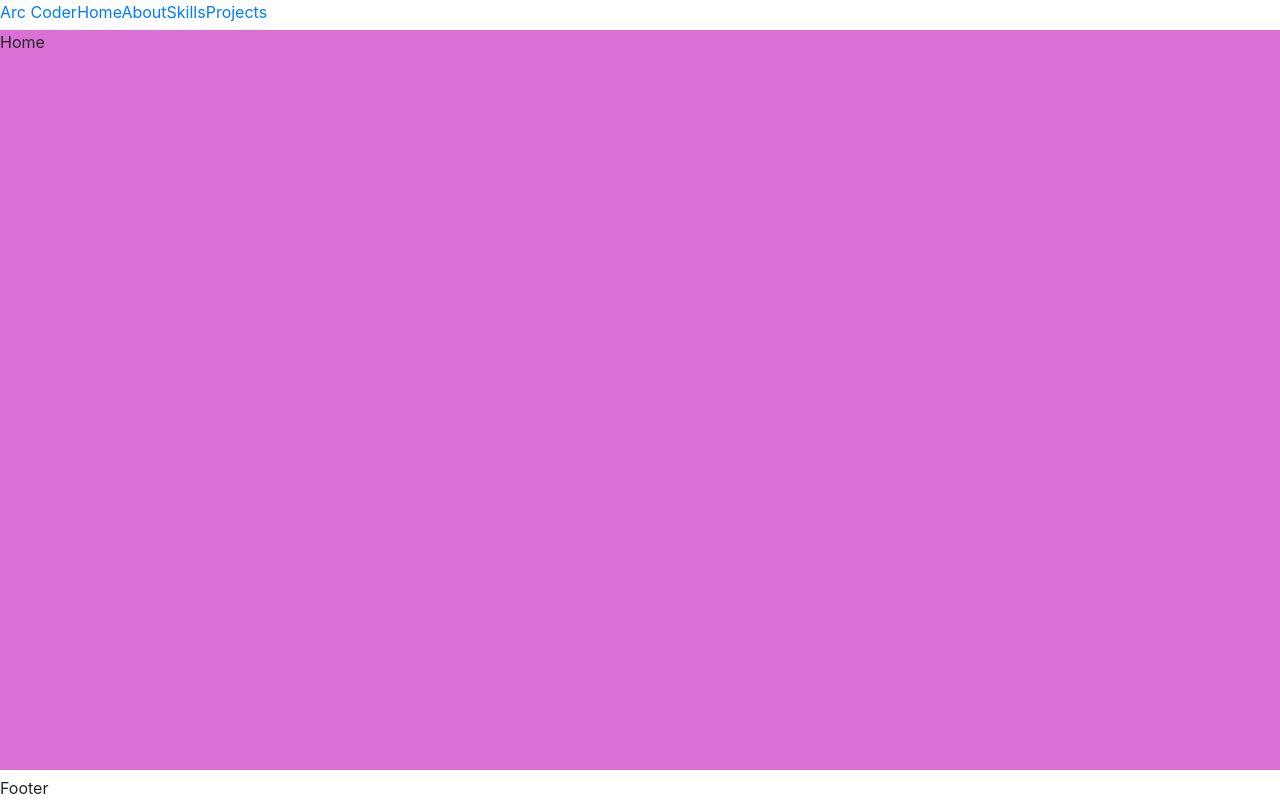
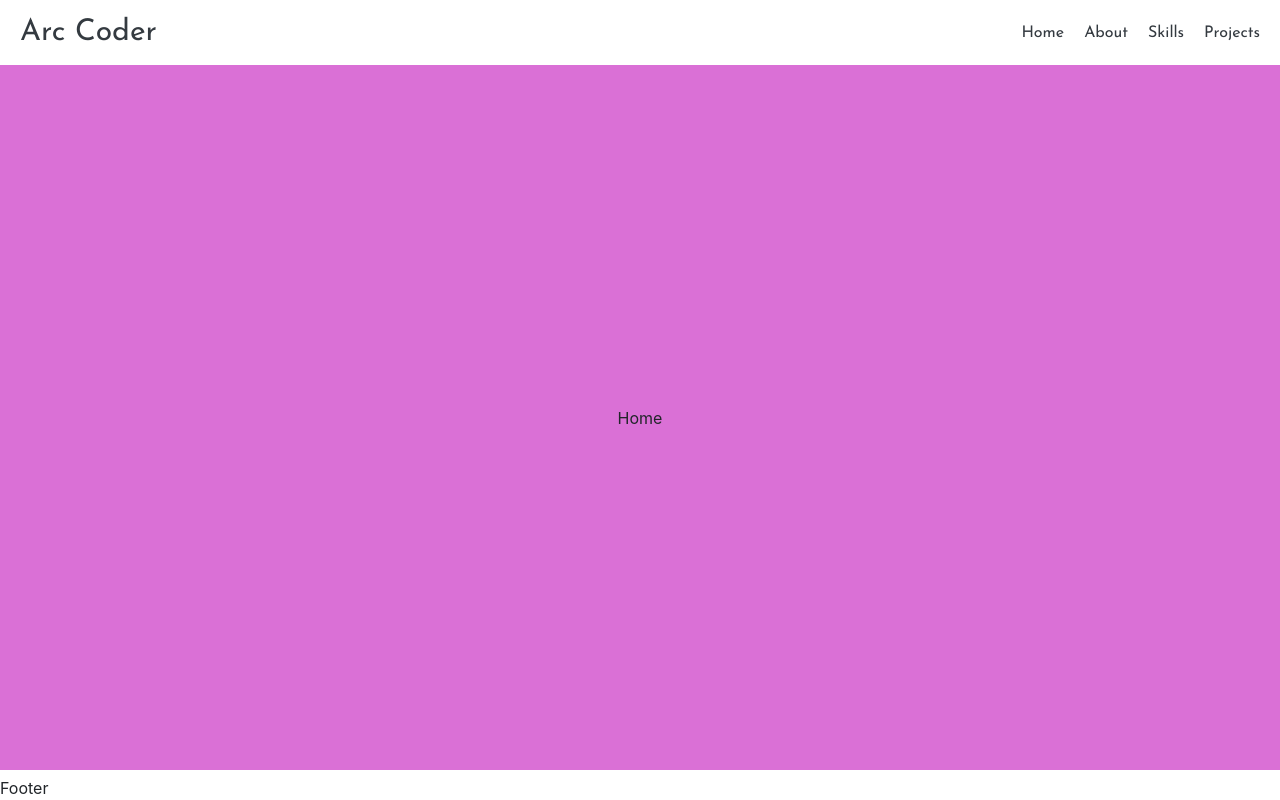
Before and after one commit to coding-with-fun/portfolio1, a React (Create React App) app: page / in a window 1280 px wide. Built offline with nearby package versions, Linux system fonts and the light colour scheme.

Commit message:
Made Navbar

```diff
--- a/src/components/Navbar.js
+++ b/src/components/Navbar.js
@@ -3,11 +3,26 @@
 const Navbar = () => {
     return (
         <div className="navbar__container">
-            <a href="#home">Arc Coder</a>
-            <a href="#home">Home</a>
-            <a href="#about">About</a>
-            <a href="#skills">Skills</a>
-            <a href="#projects">Projects</a>
+            <div className="left__container">
+                <a href="#home" className="logo__container">
+                    Arc Coder
+                </a>
+            </div>
+
+            <div className="right__container">
+                <a href="#home" className="home_link__container">
+                    Home
+                </a>
+                <a href="#about" className="about_link__container">
+                    About
+                </a>
+                <a href="#skills" className="skills_link__container">
+                    Skills
+                </a>
+                <a href="#projects" className="projects_link__container">
+                    Projects
+                </a>
+            </div>
         </div>
     );
 };
--- a/src/scss/components/About.scss
+++ b/src/scss/components/About.scss
@@ -1,4 +1,3 @@
 .about__container {
-    height: inherit;
     background-color: pink;
 }
--- a/src/scss/components/Body.scss
+++ b/src/scss/components/Body.scss
@@ -1,6 +1,7 @@
 .body__container {
-    margin: 30px 0;
-    height: calc(100vh - 60px);
+    margin-top: 65px;
+    margin-bottom: 30px;
+    height: calc(100vh - 65px - 30px);
     overflow: scroll;
 
     overflow-y: scroll;
@@ -9,6 +10,16 @@
 
     -ms-overflow-style: none;
     scrollbar-width: none;
+
+    .home__container,
+    .about__container,
+    .skills__container,
+    .projects__container {
+        height: inherit;
+        display: flex;
+        justify-content: center;
+        align-items: center;
+    }
 }
 
 .body__container::-webkit-scrollbar {
--- a/src/scss/components/Home.scss
+++ b/src/scss/components/Home.scss
@@ -1,4 +1,3 @@
 .home__container {
-    height: inherit;
     background-color: orchid;
 }
--- a/src/scss/components/Navbar.scss
+++ b/src/scss/components/Navbar.scss
@@ -1,4 +1,38 @@
 .navbar__container {
+    width: 100%;
+    height: fit-content;
+    min-height: 30px;
     position: fixed;
     top: 0;
+    padding: 10px 0;
+
+    display: flex;
+    justify-content: space-between;
+    align-items: center;
+    font-family: "Josefin Sans", sans-serif;
+
+    a {
+        color: var(--dark);
+        text-decoration: none;
+    }
+
+    .left__container {
+        margin-left: 20px;
+
+        .logo__container {
+            font-size: 30px;
+        }
+    }
+
+    .right__container {
+        a {
+            margin-right: 20px;
+            padding-bottom: 5px;
+        }
+
+        a:hover {
+            border-bottom: 2px solid var(--dark);
+            transition: border-bottom 100ms linear;
+        }
+    }
 }
--- a/src/scss/components/Projects.scss
+++ b/src/scss/components/Projects.scss
@@ -1,4 +1,3 @@
 .projects__container {
-    height: inherit;
     background-color: yellow;
 }
--- a/src/scss/components/Skills.scss
+++ b/src/scss/components/Skills.scss
@@ -1,4 +1,3 @@
 .skills__container {
-    height: inherit;
     background-color: yellowgreen;
 }
```
